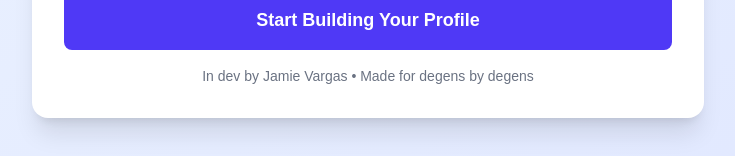
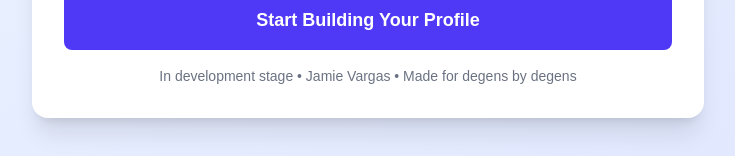
Before and after one commit to jmenichole/qualifyfirst, a Next.js app: page / in a window 1280 px wide. Shown: the part 596-752 px from the top of the page, without its empty margins (272-1007 px from the left). Built offline with nearby package versions, Linux system fonts and the light colour scheme.

Commit message:
Update button to link to profile page

```diff
--- a/app/page.tsx
+++ b/app/page.tsx
@@ -39,7 +39,7 @@ export default function Home() {
             </a>
 
             <p className="text-sm text-gray-500">
-              In dev by Jamie Vargas • Made for degens by degens
+              In development stage • Jamie Vargas • Made for degens by degens
             </p>
           </div>
         </div>
```
